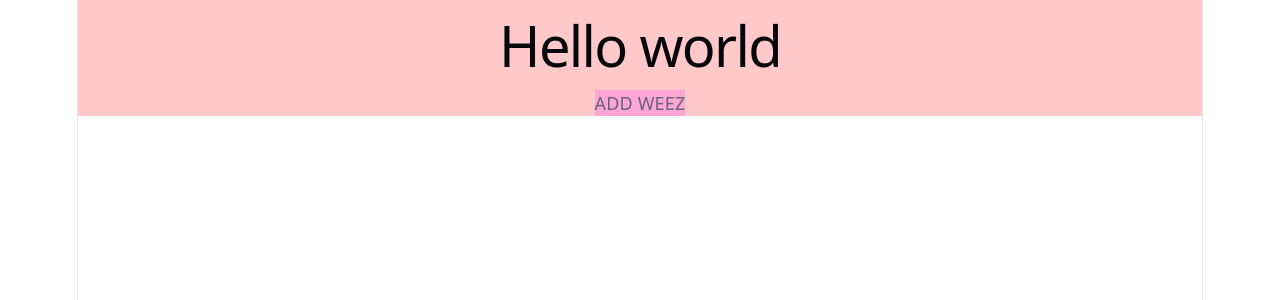
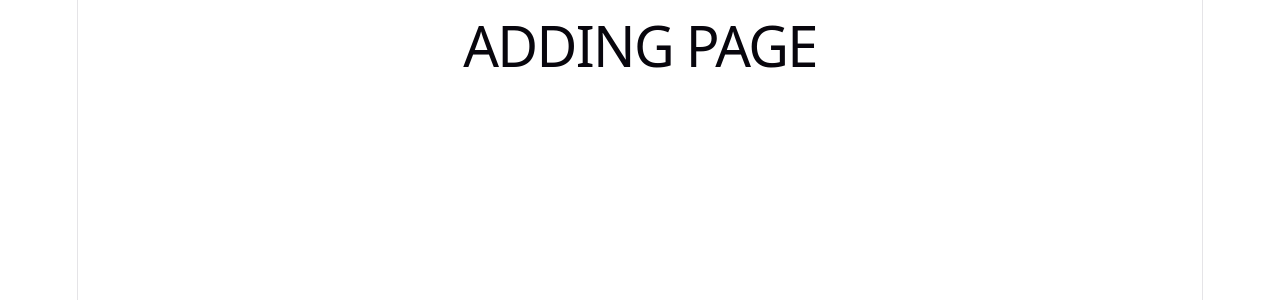
Before and after one commit to Artful-Donut/tomodachi-web, a React (Vite) app in the folder tomodachi-web/: page /addweez in a window 1280 px wide. Shown: the top 300 px of the page. Built offline with nearby package versions, Linux system fonts and the light colour scheme.

Commit message:
Navigating to another page works

```diff
--- a/tomodachi-web/src/App.tsx
+++ b/tomodachi-web/src/App.tsx
@@ -1,6 +1,8 @@
 import React from 'react'
 import './App.css'
-import AddWeezButton from './components/AddWeezButton';
+import { BrowserRouter, Routes, Route } from 'react-router-dom';
+import HomePage from './pages/HomePage';
+import AddWeez from './pages/AddWeez';
 
 function App() {
 
@@ -8,30 +10,15 @@ function App() {
   return (
     <>
 
-      {/*<section id="center">
-        <div className="hero">
-          <img src={heroImg} className="base" width="170" height="179" alt="" />
-          <img src={reactLogo} className="framework" alt="React logo" />
-          <img src={viteLogo} className="vite" alt="Vite logo" />
-        </div>
-        <div>
-          <h1>Get started</h1>
-          <p>
-            Edit <code>src/App.tsx</code> and save to test <code>HMR</code>
-          </p>
-        </div>
-        <button
-          type="button"
-          className="counter"
-          onClick={() => setCount((count) => count + 1)}
-        >
-          Count is {count}
-        </button>
-      </section>*/}
+      <div>
+        <BrowserRouter>
+          <Routes>
+            <Route index element={<HomePage />} />
+            <Route path="/home" element={<HomePage />} />
+            <Route path="/addweez" element={<AddWeez />} />
+          </Routes>
 
-      <div className="bg-red-200">
-        <h1>Hello world</h1>
-        <AddWeezButton></AddWeezButton>
+        </BrowserRouter>
       </div>
 
 
--- a/tomodachi-web/src/components/AddWeezButton.tsx
+++ b/tomodachi-web/src/components/AddWeezButton.tsx
@@ -1,14 +1,16 @@
 import React from 'react';
+import { useNavigate } from 'react-router-dom';
 
 
 function AddWeezButton() {
+
+    const navigate = useNavigate();
     return(
         <button
             className="bg-pink-300"
             type="button"
             onClick={() => {
-                alert("Add button clicked");
-
+               navigate('/addweez')
             }}
             disabled={false}
         >
--- a/tomodachi-web/src/pages/AddWeez.tsx
+++ b/tomodachi-web/src/pages/AddWeez.tsx
@@ -1,7 +1,12 @@
 function AddWeez() {
-    <div>
-        ADDING PAGE
-    </div>
+    return(
+        <>
+        <div>
+            <h1>ADDING PAGE</h1>
+        </div>
+        </>
+    )
+
 }
 
 
--- /dev/null
+++ b/tomodachi-web/src/pages/HomePage.tsx
@@ -0,0 +1,16 @@
+import AddWeezButton from "../components/AddWeezButton"
+
+function HomePage() {
+    return(
+        <>
+        <div>
+            <h1>HOME PAGE</h1>
+            <AddWeezButton></AddWeezButton>
+        </div>
+        </>
+    )
+
+}
+
+
+export default HomePage
```
